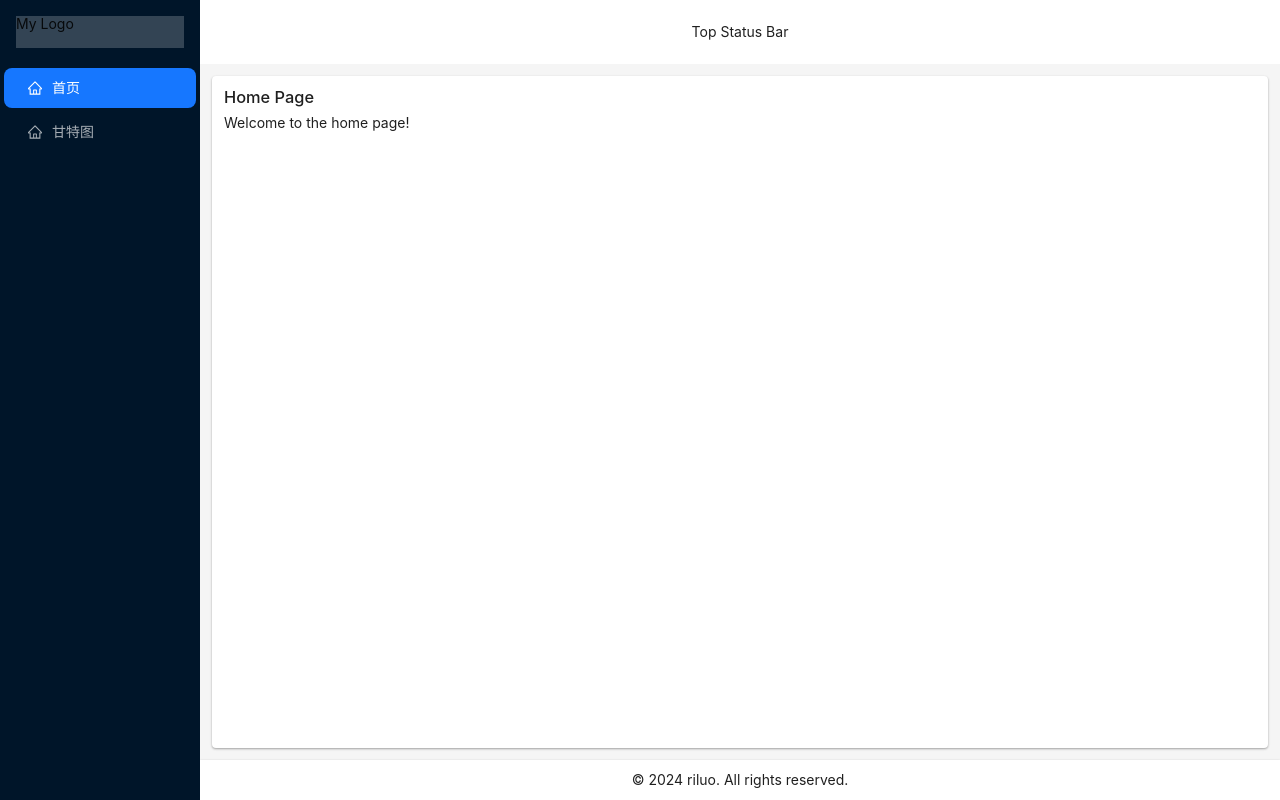
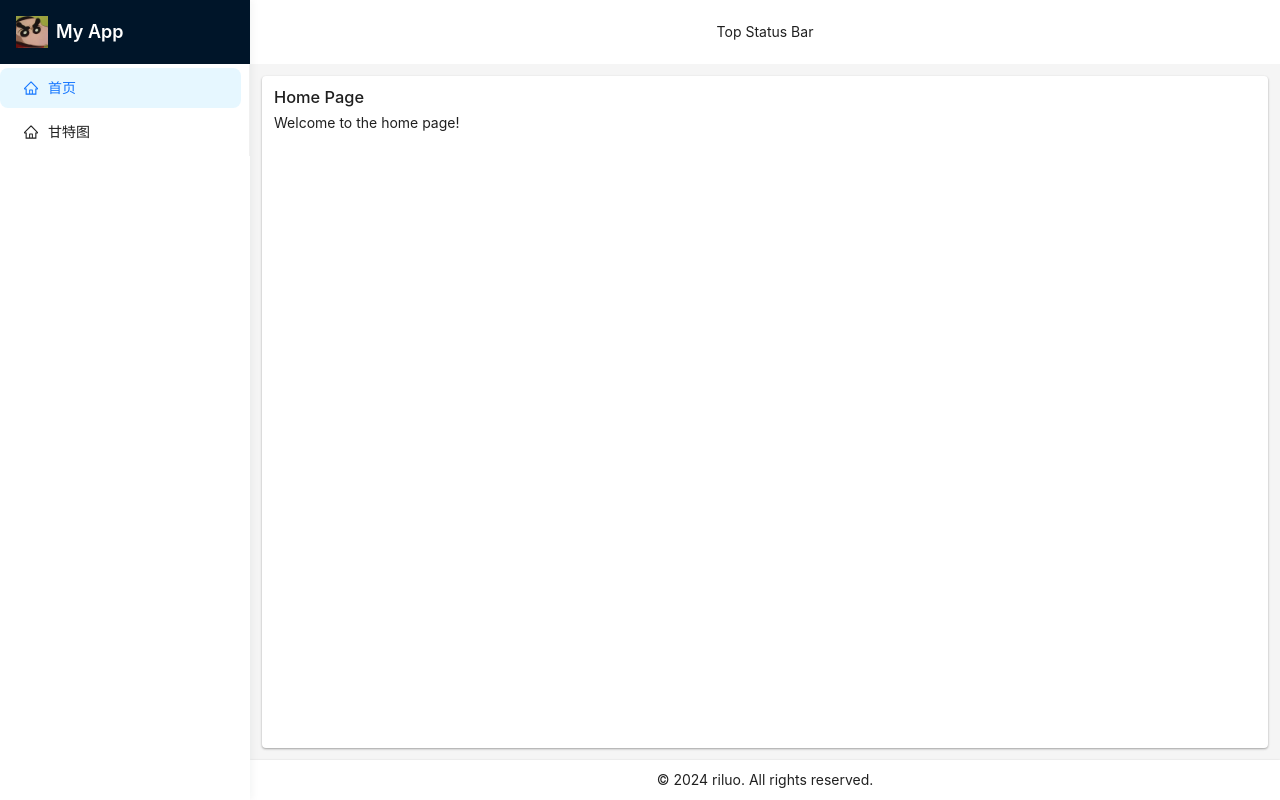
Before and after one commit to gukunruo/my-app-demo, a Vue app: page /home in a window 1280 px wide. Built offline with nearby package versions, Linux system fonts and the light colour scheme.

Commit message:
feat: sideMenu UI update

```diff
--- a/src/layout/components/sideMenu.vue
+++ b/src/layout/components/sideMenu.vue
@@ -1,10 +1,12 @@
 <template>
-  <a-layout-sider width="200" theme="dark" class="sidebar">
-    <div class="logo">My Logo</div>
+  <a-layout-sider width="250" theme="light" class="sidebar">
+    <div class="logo">
+      <img src="@/assets/riluo.jpg" alt="Logo" />
+      <span>My App</span>
+    </div>
     <a-menu
       v-model:selectedKeys="selectedKeys"
       mode="inline"
-      theme="dark"
       :items="menuItems"
     />
   </a-layout-sider>
@@ -52,9 +54,34 @@ watch(
 </script>
 
 <style scoped>
-.sidebar .logo {
+.sidebar {
+  box-shadow: 2px 0 8px 0 rgba(29,35,41,.05);
+}
+
+.logo {
+  height: 64px;
+  padding: 16px;
+  display: flex;
+  align-items: center;
+  background: #001529;
+}
+
+.logo img {
   height: 32px;
-  margin: 16px;
-  background: rgba(255, 255, 255, 0.2);
+  margin-right: 8px;
+}
+
+.logo span {
+  color: #fff;
+  font-size: 18px;
+  font-weight: 600;
+}
+
+:deep(.ant-menu-item) {
+  margin: 4px 0;
+}
+
+:deep(.ant-menu-item-selected) {
+  background-color: #e6f7ff;
 }
 </style>
```
Also changed, not shown: src/assets/riluo.jpg (added).
